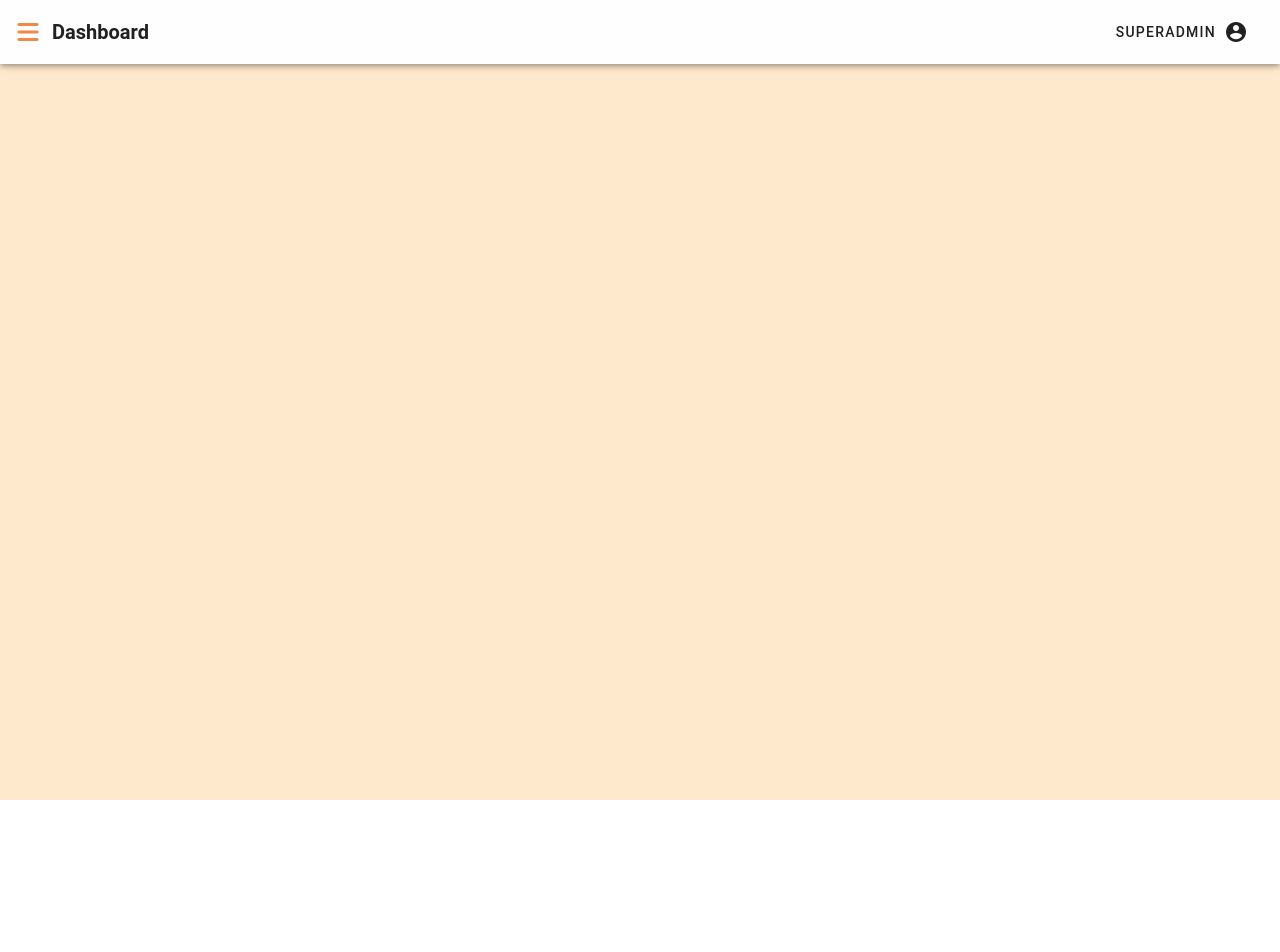
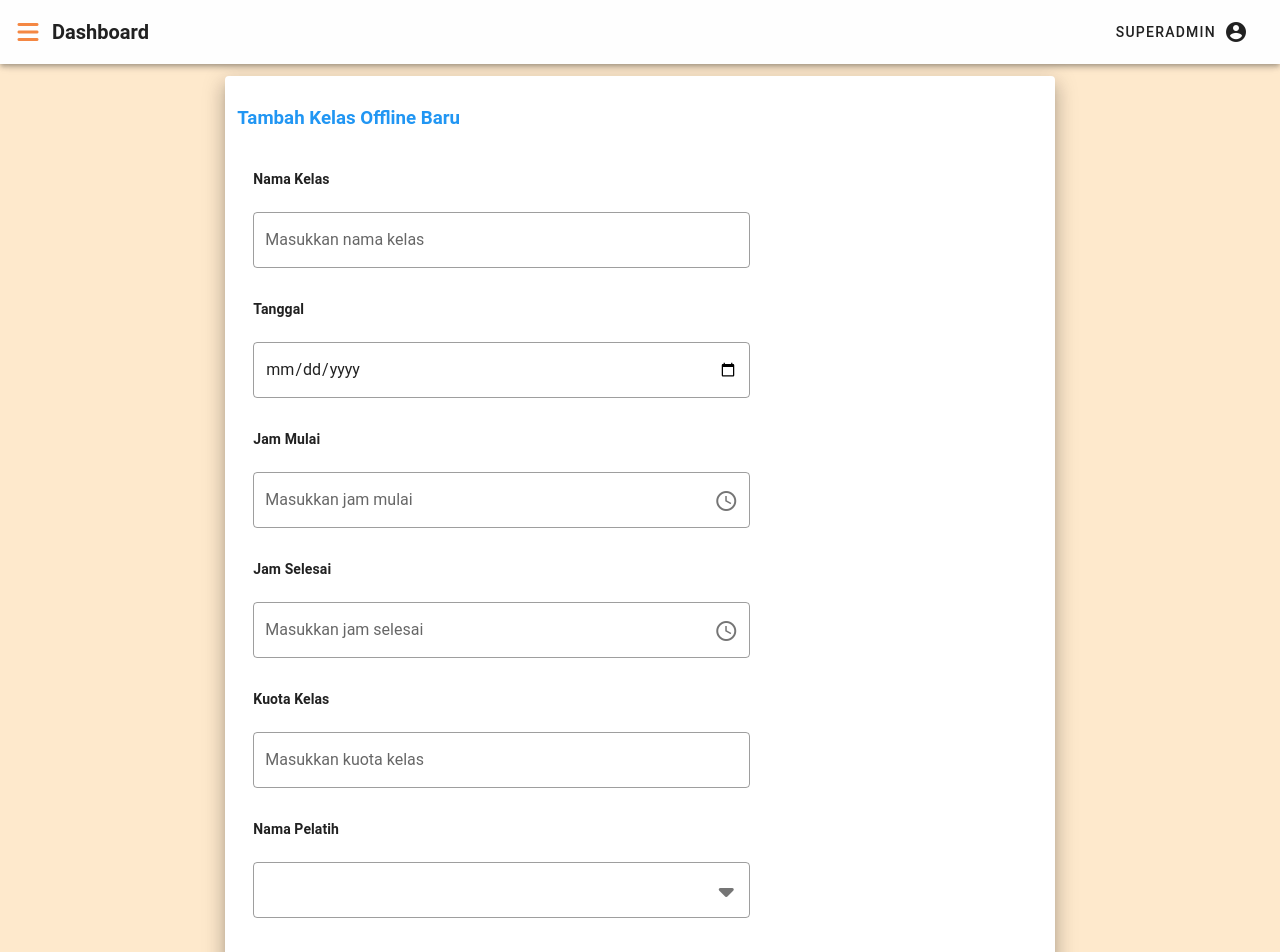
Before and after one commit to kelompok43/Vue, a Vue app in the folder admin-gym-system/: page /tambahKelas in a window 1280 px wide. Shown: the top 952 px of the page. Before the commit the page ends 800 px from the top, so only its background shows below. Built offline with nearby package versions, Linux system fonts and the light colour scheme.

Commit message:
add Form Tambah Kelas

```diff
--- a/admin-gym-system/src/App.vue
+++ b/admin-gym-system/src/App.vue
@@ -31,9 +31,10 @@
         >
           <v-list-item class="navIcon"
             v-for="(item, index) in items"
-            :key="index"
-            @click="press(item.title)"
+            :key="'A'+index"
+            @click="press(item.title); changeExpKelas(item.title);"
           >
+
           <v-list-item-icon>
             <v-icon>{{ item.icon }}</v-icon>
           </v-list-item-icon>
@@ -41,6 +42,21 @@
           <v-list-item-content>
             <v-list-item-title>{{ item.title }}</v-list-item-title>
           </v-list-item-content>
+
+          <v-list-item-content v-if="expandKelas && item.title=='Data Kelas'">
+            <v-list-item
+              class="navIcon"
+              v-for="(kelas, index) in subItems"
+              :key="'B'+index"
+              @click="press(kelas.title)"
+            >
+              <v-list-item-content>
+                <v-list-item-title>{{ kelas.title }}</v-list-item-title>
+              </v-list-item-content>
+            </v-list-item>
+
+          </v-list-item-content>
+
           </v-list-item>
         </v-list-item-group>
       </v-list>
@@ -108,7 +124,12 @@ export default {
         { title: 'Jadwal Latihan', icon: 'mdi-calendar-month' },
         { title: 'Berita', icon: 'mdi-newspaper-variant' },
       ],
+      subItems:[
+        { title: 'Online'},
+        { title: 'Offline'},
+      ],
       drawer: false,
+      expandKelas: false,
       group: null,
       page: "Dashboard",
       selectedItem: 0,
@@ -124,6 +145,14 @@ export default {
       press(path){
         this.page = path;
         this.$router.push({name: path})
+    },
+      changeExpKelas(param){
+        if(param == "Data Kelas"){
+          this.expandKelas = !this.expandKelas;
+        }
+        else{
+          this.expandKelas = false;
+        }
       }
   },
   }
@@ -151,4 +180,14 @@ export default {
   color: #F48743;
   background: red;
 }
+
+.navIcon{
+  max-height: 40px;
+  max-width: 224px;
+}
+
+.expansion .v-expansion-panels{
+  max-height: 40px;
+  max-width: 224px;
+}
 </style>
--- a/admin-gym-system/src/router/index.js
+++ b/admin-gym-system/src/router/index.js
@@ -10,6 +10,7 @@ import Berita from "@/views/Berita.vue"
 import JadwalLatihan from "@/views/JadwalLatihan.vue"
 import Login from "@/views/LoginView.vue";
 import Registrasi from "../views/Registrasi.vue";
+import TambahKelas from "../views/TambahKelas.vue";
 
 Vue.use(VueRouter);
 
@@ -60,6 +61,11 @@ const routes = [
         component: Registrasi,
     },
     {
+        path: "/tambahKelas",
+        name: "TambahKelas",
+        component: TambahKelas,
+    },
+    {
         path: "/Login",
         name: "Login",
         component: Login,
--- a/admin-gym-system/src/views/DataKelas.vue
+++ b/admin-gym-system/src/views/DataKelas.vue
@@ -1,5 +1,26 @@
 <template>
     <v-container fluid>
-        {{ "Ini Halaman Data Kelas"}}
+        <v-btn
+            class="mt-8 ms-4"
+            width="300px"
+            color="#F48743"
+            dark
+            @click="add('TambahKelas')"
+            >
+            Tambahkan Kelas
+        </v-btn>
     </v-container>
 </template>
+
+<script>
+export default {
+    setup() {
+
+    },
+    methods :{
+      add(path){
+        this.$router.push({name: path})
+    }
+  },
+}
+</script>
--- /dev/null
+++ b/admin-gym-system/src/views/TambahKelas.vue
@@ -0,0 +1,174 @@
+<template>
+      <v-container fluid>
+        <v-row align="center" justify="center">
+          <v-col cols="12" sm="8" md="8">
+            <v-card class="elevation-12">
+                    <v-col cols="12" md="8">
+                        <h3 class="text-left mt-4 blue--text">Tambah Kelas Offline Baru</h3>
+                      <v-card-text class="mt-5">
+                        <!-- <h1
+                          class="text-center display-2 orange--text text--accent-3"
+                        >Fitness Gym</h1> -->
+                            <h4>Nama Kelas</h4> <br>
+                          <v-text-field
+                            label="Masukkan nama kelas"
+                            name="namaKelas"
+                            type="text"
+                            outlined
+                            color="orange"
+                            max-width="100px"
+                          />
+                            <h4>Tanggal</h4> <br>
+                          <v-text-field
+                            id="tanggallahir"
+                            name="date"
+                            type="date"
+                            outlined
+                            color="orange"
+                          />
+
+                          <h4>Jam Mulai</h4> <br>
+                          <v-dialog
+                            ref="dialog1"
+                            v-model="modal1"
+                            :return-value.sync="timeStart"
+                            persistent
+                            width="290px"
+                            >
+                            <template v-slot:activator="{ on, attrs }">
+                                <v-text-field
+                                label="Masukkan jam mulai"
+                                v-model="timeStart"
+                                type="text"
+                                outlined
+                                color="orange"
+                                max-width="100px"
+                                append-icon="mdi-clock-time-four-outline"
+                                readonly
+                                v-bind="attrs"
+                                v-on="on"
+                                ></v-text-field>
+                            </template>
+                            <v-time-picker
+                                v-if="modal1"
+                                v-model="timeStart"
+                                full-width
+                                :max="timeEnd"
+                            >
+                                <v-spacer></v-spacer>
+                                <v-btn
+                                text
+                                color="orange"
+                                @click="modal1 = false"
+                                >
+                                Cancel
+                                </v-btn>
+                                <v-btn
+                                text
+                                color="orange"
+                                @click="$refs.dialog1.save(timeStart); modal1 = false"
+                                >
+                                OK
+                                </v-btn>
+                            </v-time-picker>
+                            </v-dialog>
+
+                          <h4>Jam Selesai</h4> <br>
+                            <v-dialog
+                            ref="dialog"
+                            v-model="modal2"
+                            :return-value.sync="timeEnd"
+                            persistent
+                            width="290px"
+                            >
+                            <template v-slot:activator="{ on, attrs }">
+                                <v-text-field
+                                label="Masukkan jam selesai"
+                                v-model="timeEnd"
+                                type="text"
+                                outlined
+                                color="orange"
+                                max-width="100px"
+                                append-icon="mdi-clock-time-four-outline"
+                                readonly
+                                v-bind="attrs"
+                                v-on="on"
+                                ></v-text-field>
+                            </template>
+                            <v-time-picker
+                                v-if="modal2"
+                                v-model="timeEnd"
+                                full-width
+                                :min="timeStart"
+                            >
+                                <v-spacer></v-spacer>
+                                <v-btn
+                                text
+                                color="orange"
+                                @click="modal2 = false"
+                                >
+                                Cancel
+                                </v-btn>
+                                <v-btn
+                                text
+                                color="orange"
+                                @click="$refs.dialog.save(timeEnd); modal2 = false;"
+                                >
+                                OK
+                                </v-btn>
+                            </v-time-picker>
+                            </v-dialog>
+                            <h3>{{cek()}}</h3>
+                          <h4>Kuota Kelas</h4> <br>
+                          <v-text-field
+                            label="Masukkan kuota kelas"
+                            name="kuotaKelas"
+                            type="text"
+                            outlined
+                            color="orange"
+                            max-width="100px"
+                          />
+
+                          <h4>Nama Pelatih</h4> <br>
+                            <v-select
+                            :items="items"
+                            outlined
+                            color="orange"
+                            ></v-select>
+
+                          <h4>Deskripsi</h4> <br>
+                          <v-textarea
+                            outlined
+                            name="alamat"
+                            color="orange"
+                            ></v-textarea>
+                      </v-card-text>
+                      <div class="text-left mt-5 ms-3">
+                        <v-btn color="#F48743" dark width="200px">Save</v-btn>
+                      </div> <br>
+                      <br>
+                    </v-col>
+            </v-card> <br>
+          </v-col>
+        </v-row>
+      </v-container>
+</template>
+
+<script>
+export default {
+    data: () => ({
+      items: ['Peter', 'Alan', 'VanXaiver', 'John', 'Steven'],
+      timeStart: null,
+      timeEnd: null,
+      modal1: false,
+      modal2: false,
+    }),
+
+    methods:{
+        cek(){
+            console.log("test1  :" + this.timeStart);
+            console.log("test2  :" + this.timeEnd);
+        }
+    },
+}
+</script>
```
Lines whose indentation alone changed are shown as unchanged.
